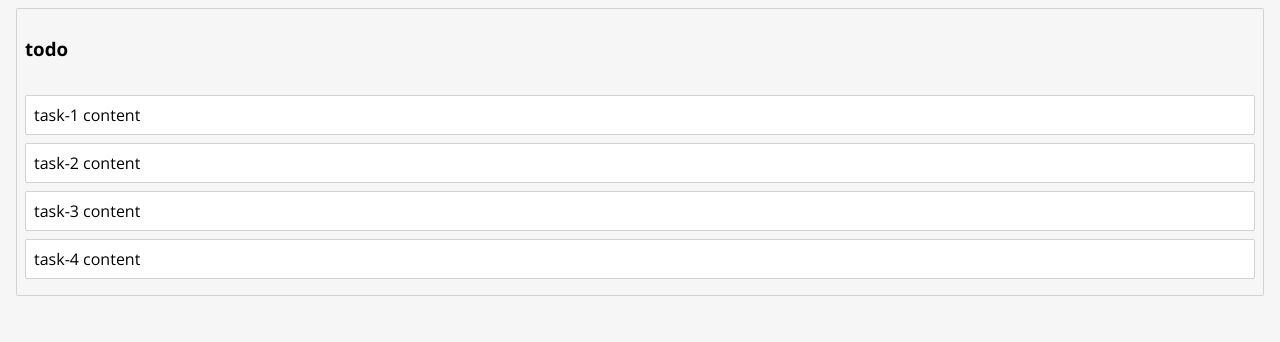
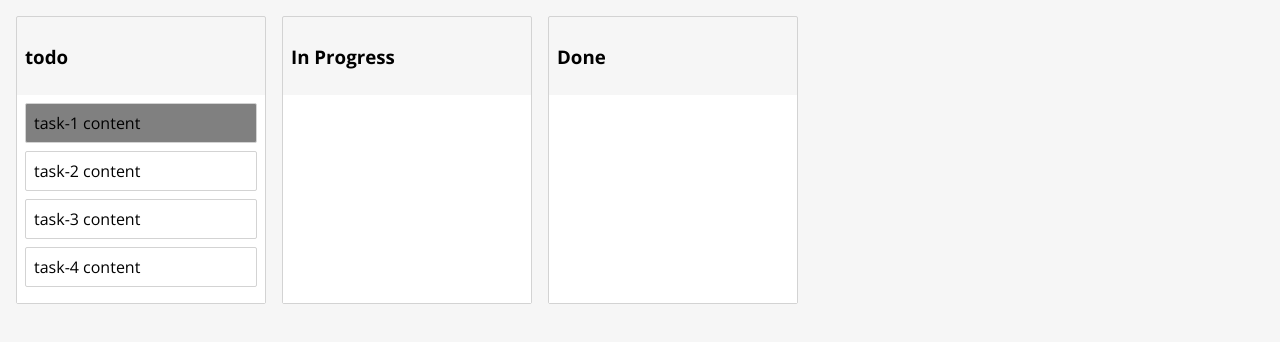
Before and after one commit to SeanningTatum/super-os, a Next.js app: page /board in a window 1280 px wide. Shown: the top 342 px of the page. Built offline with nearby package versions, Linux system fonts and the light colour scheme.

Commit message:
Can now drag to other columns, performance improvements

```diff
--- a/components/Board/Column.js
+++ b/components/Board/Column.js
@@ -6,15 +6,38 @@ import Task from './Task'
 
 const Container = styled.div`
   margin: 8px;
+  width: 250px;
   border: 1px solid lightgrey;
   border-radius: 2px;
+
+  display: flex;
+  flex-direction: column;
 `
 const Title = styled.h3`
   padding: 8px;
 `
 const TaskList = styled.div`
   padding: 8px;
+  background-color: ${props => (props.isDraggingOver ? 'lightgrey' : 'white')};
+  flex-grow: 1;
+  min-height: 100px;
 `
+
+class InnerList extends React.Component {
+  shouldComponentUpdate(nextProps) {
+    if (nextProps.tasks === this.props.tasks) {
+      return false
+    }
+
+    return true
+  }
+
+  render() {
+    const {tasks} = this.props
+
+    return tasks.map((task, index) => <Task task={task} index={index} key={task.id} />)
+  }
+}
 
 class Column extends React.Component {
   state = {}
@@ -26,11 +49,14 @@ class Column extends React.Component {
       <Container>
         <Title>{column.title}</Title>
         <Droppable droppableId={column.id}>
-          {provided => (
-            <TaskList ref={provided.innerRef} {...provided.droppableProps}>
-              {tasks.map((task, index) => (
-                <Task task={task} index={index} key={task.id} />
-              ))}
+          {(provided, snapshot) => (
+            <TaskList
+              ref={provided.innerRef}
+              {...provided.droppableProps}
+              isDraggingOver={snapshot.isDraggingOver}
+            >
+              <InnerList tasks={tasks} />
+
               {provided.placeholder}
             </TaskList>
           )}
--- a/components/Board/Task.js
+++ b/components/Board/Task.js
@@ -7,7 +7,17 @@ const Container = styled.div`
   padding: 8px;
   margin-bottom: 8px;
   border-radius: 2px;
-  background-color: #fff;
+  background-color: ${props => (props.isDragging ? 'lightgreen' : 'white')};
+  background-color: ${props => (props.isDragDisabled ? 'grey' : 'white')};
+  display: flex;
+`
+
+const Handle = styled.div`
+  width: 20px;
+  height: 20px;
+  background-color: orange;
+  border-radius: 4px;
+  margin-right: 8px;
 `
 
 class Task extends Component {
@@ -17,13 +27,16 @@ class Task extends Component {
     const {task, index} = this.props
 
     return (
-      <Draggable draggableId={task.id} index={index}>
-        {provided => (
+      <Draggable draggableId={task.id} index={index} isDragDisabled={task.id === 'task-1'}>
+        {(provided, snapshot) => (
           <Container
             {...provided.draggableProps}
             {...provided.dragHandleProps}
             ref={provided.innerRef}
+            isDragging={snapshot.isDragging}
+            isDragDisabled={task.id === 'task-1'}
           >
+            {/* <Handle {...provided.dragHandleProps} /> */}
             {task.content}
           </Container>
         )}
--- a/pages/board/index.js
+++ b/pages/board/index.js
@@ -1,6 +1,6 @@
 import React, {Component} from 'react'
 import {DragDropContext} from 'react-beautiful-dnd'
-
+import styled from 'styled-components'
 // import PropTypes from 'prop-types'
 // import Head from 'next/head'
 
@@ -11,14 +11,89 @@ class Board extends Component {
   state = initialData
 
   onDragEnd = result => {
-    // TODO: reorder column
+    const {destination, source, draggableId} = result
+    const {state} = this
+
+    // User did not put Draggable into a Droppable
+    if (!destination) return
+
+    // If User just put the Draggable in the same place
+    if (destination.droppableId === source.droppableId && destination.index === source.index) return
+
+    // Fetch the column
+    const start = state.columns[source.droppableId]
+    const finish = state.columns[destination.droppableId]
+
+    if (start === finish) {
+      const newTaskIds = [...start.taskIds]
+
+      // Remove the item
+      newTaskIds.splice(source.index, 1)
+      // Insert the item to destination.index
+      newTaskIds.splice(destination.index, 0, draggableId)
+
+      const newColumn = {
+        ...start,
+        taskIds: newTaskIds,
       }
+
+      const newState = {
+        ...state,
+        columns: {
+          ...state.columns,
+          [newColumn.id]: newColumn,
+        },
+      }
+
+      this.setState(newState)
+      return
+    }
+
+    // Moving from one list to another
+    const startTaskIds = [...start.taskIds]
+    // Remove from source
+    startTaskIds.splice(source.index, 1)
+
+    const newStart = {
+      ...start,
+      taskIds: startTaskIds,
+    }
+
+    const finishTaskIds = [...finish.taskIds]
+    // Insert to destination
+    finishTaskIds.splice(destination.index, 0, draggableId)
+
+    const newFinish = {
+      ...finish,
+      taskIds: finishTaskIds,
+    }
+
+    const newState = {
+      ...state,
+      columns: {
+        ...state.columns,
+        [start.id]: newStart,
+        [finish.id]: newFinish,
+      },
+    }
+
+    this.setState(newState)
+  }
+
+  onDragStart = start => {}
+
+  onDragUpdate = update => {}
 
   render() {
     const {state} = this
 
     return (
-      <DragDropContext onDragEnd={this.onDragEnd}>
+      <Container>
+        <DragDropContext
+          onDragEnd={this.onDragEnd}
+          onDragStart={this.onDragStart}
+          onDragUpdate={this.onDragUpdate}
+        >
           {state.columnOrder.map(columnID => {
             const column = state.columns[columnID]
             const tasks = column.taskIds.map(taskID => state.tasks[taskID])
@@ -26,8 +101,13 @@ class Board extends Component {
             return <Column key={columnID} column={column} tasks={tasks} />
           })}
         </DragDropContext>
+      </Container>
     )
   }
 }
 
+const Container = styled.div`
+  display: flex;
+`
+
 export default Board
--- a/utils/initData.js
+++ b/utils/initData.js
@@ -11,9 +11,19 @@ const initialData = {
       title: 'todo',
       taskIds: ['task-1', 'task-2', 'task-3', 'task-4'],
     },
+    'column-2': {
+      id: 'column-2',
+      title: 'In Progress',
+      taskIds: [],
+    },
+    'column-3': {
+      id: 'column-3',
+      title: 'Done',
+      taskIds: [],
+    },
   },
   // Facilitate ordering of columns
-  columnOrder: ['column-1'],
+  columnOrder: ['column-1', 'column-2', 'column-3'],
 }
 
 export default initialData
```
Lines whose indentation alone changed are shown as unchanged.
